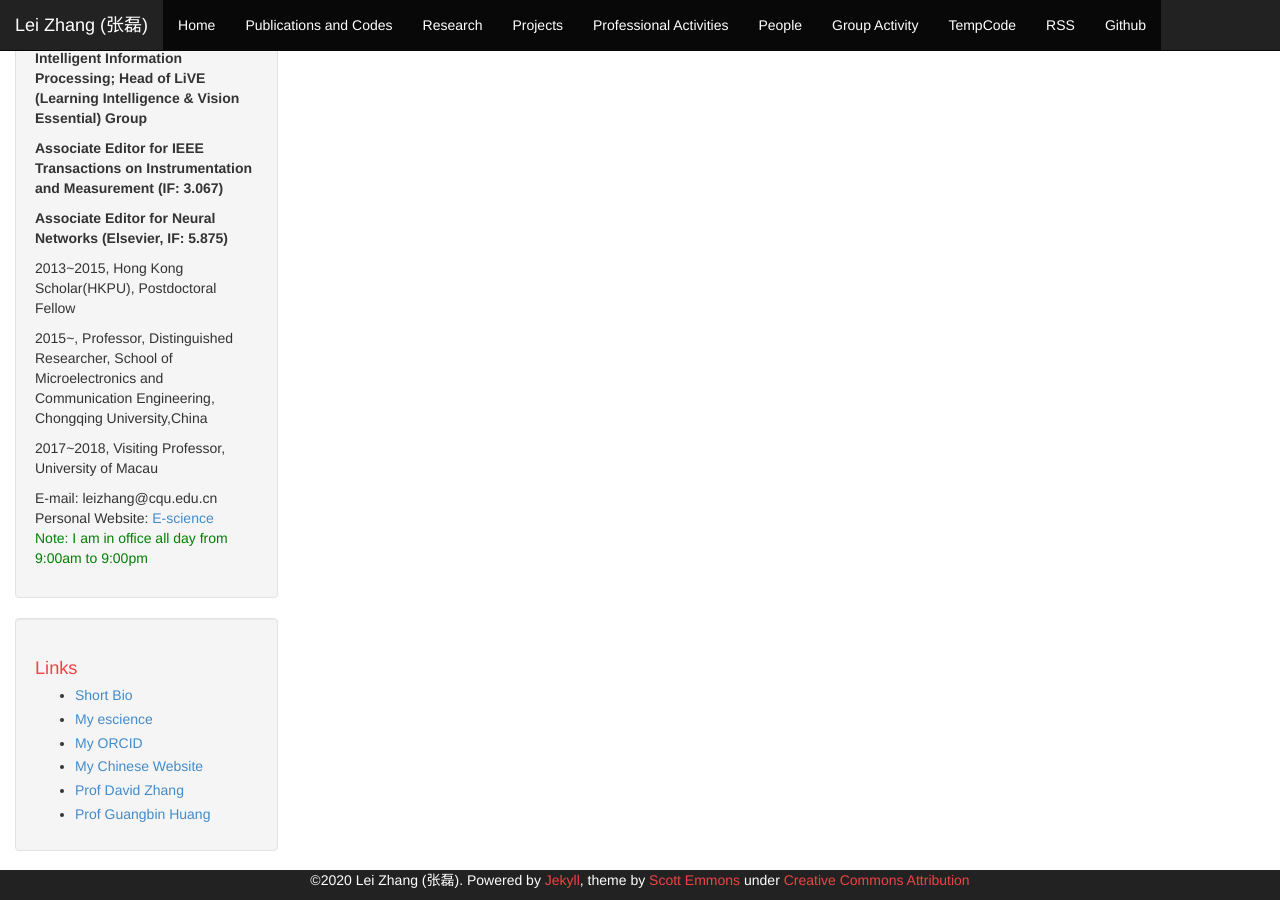
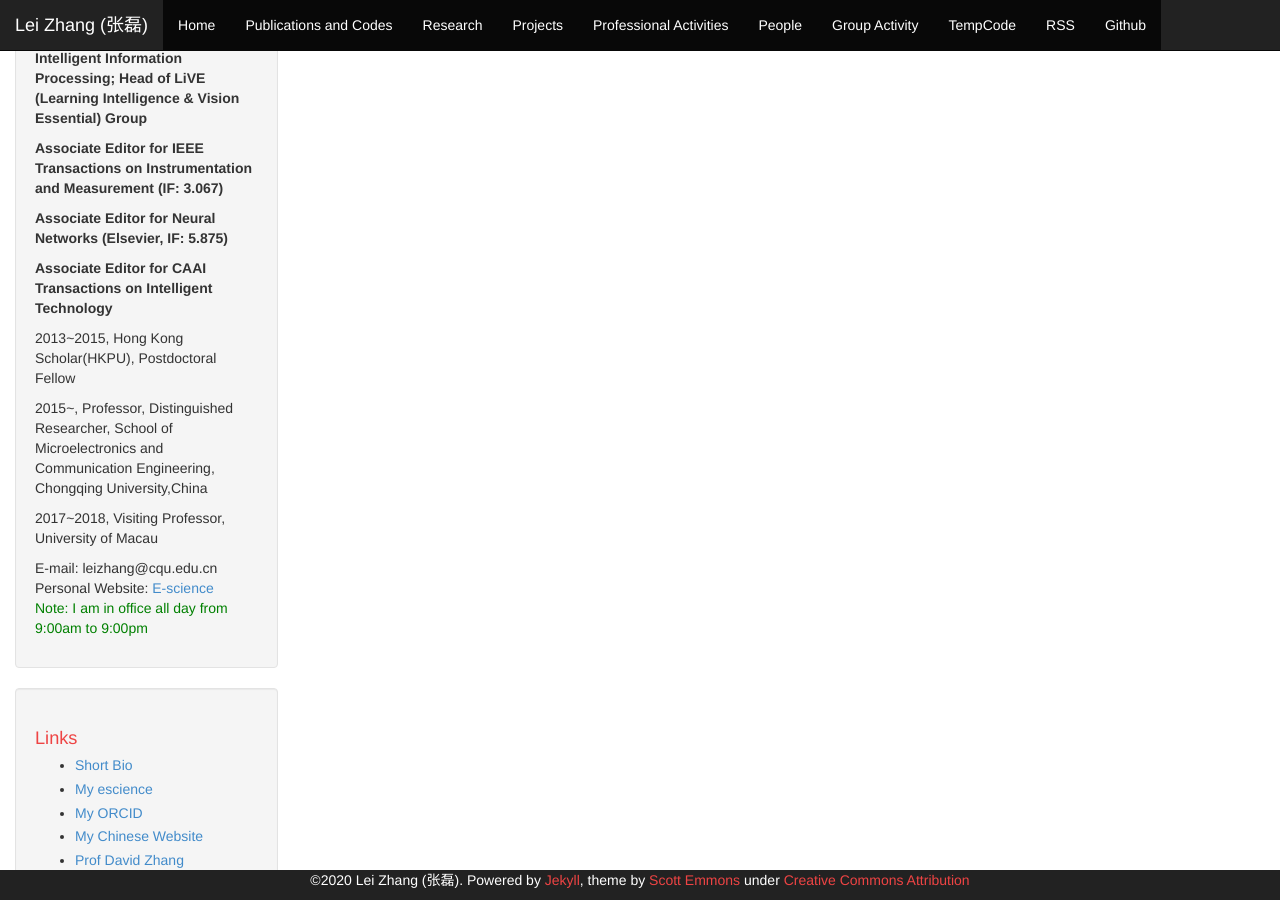
Before and after one commit to DrLeiZhang/website, a Jekyll site: the page built from links.html, in a window 1280 px wide and 900 px high, scrolled down 602 px. Built offline with Jekyll 4.4.1, drawn with Linux system fonts in a browser that asks for light colours; Markdown is read by kramdown in place of the engine named in the settings.

Commit message:
Update sidebar.html

```diff
--- a/_includes/sidebar.html
+++ b/_includes/sidebar.html
@@ -8,7 +8,7 @@
 <p><a href="http://www.leizhang.tk/resources/LeiZhang.jpg"></a></p>
 
     <h1>Contact me</h1>
-<p><B>Lei Zhang, Ph.D, Professor, IEEE Senior Member, ACM Member, CCF/CAAI/CSIG Member; Deputy Director of Chongqing Key Laboratory of Bio-perception & Intelligent Information Processing; Head of LiVE (Learning Intelligence & Vision Essential) Group</p></B><p><B>Associate Editor for IEEE Transactions on Instrumentation and Measurement (IF: 3.067)</p></B><p><B>Associate Editor for Neural Networks (Elsevier, IF: 5.875)</p></B><p>2013~2015, Hong Kong Scholar(HKPU), Postdoctoral Fellow</p><p>2015~, Professor, Distinguished Researcher, School of Microelectronics and Communication Engineering, Chongqing University,China</p><p>2017~2018, Visiting Professor, University of Macau</p>
+<p><B>Lei Zhang, Ph.D, Professor, IEEE Senior Member, ACM Member, CCF/CAAI/CSIG Member; Deputy Director of Chongqing Key Laboratory of Bio-perception & Intelligent Information Processing; Head of LiVE (Learning Intelligence & Vision Essential) Group</p></B><p><B>Associate Editor for IEEE Transactions on Instrumentation and Measurement (IF: 3.067)</p></B><p><B>Associate Editor for Neural Networks (Elsevier, IF: 5.875)</p></B><p><B>Associate Editor for CAAI Transactions on Intelligent Technology</B></p><p>2013~2015, Hong Kong Scholar(HKPU), Postdoctoral Fellow</p><p>2015~, Professor, Distinguished Researcher, School of Microelectronics and Communication Engineering, Chongqing University,China</p><p>2017~2018, Visiting Professor, University of Macau</p>
 
 E-mail: leizhang@cqu.edu.cn
 Personal Website: <a href="http://www.escience.cn/people/lei/index.html">E-science</a>
```
